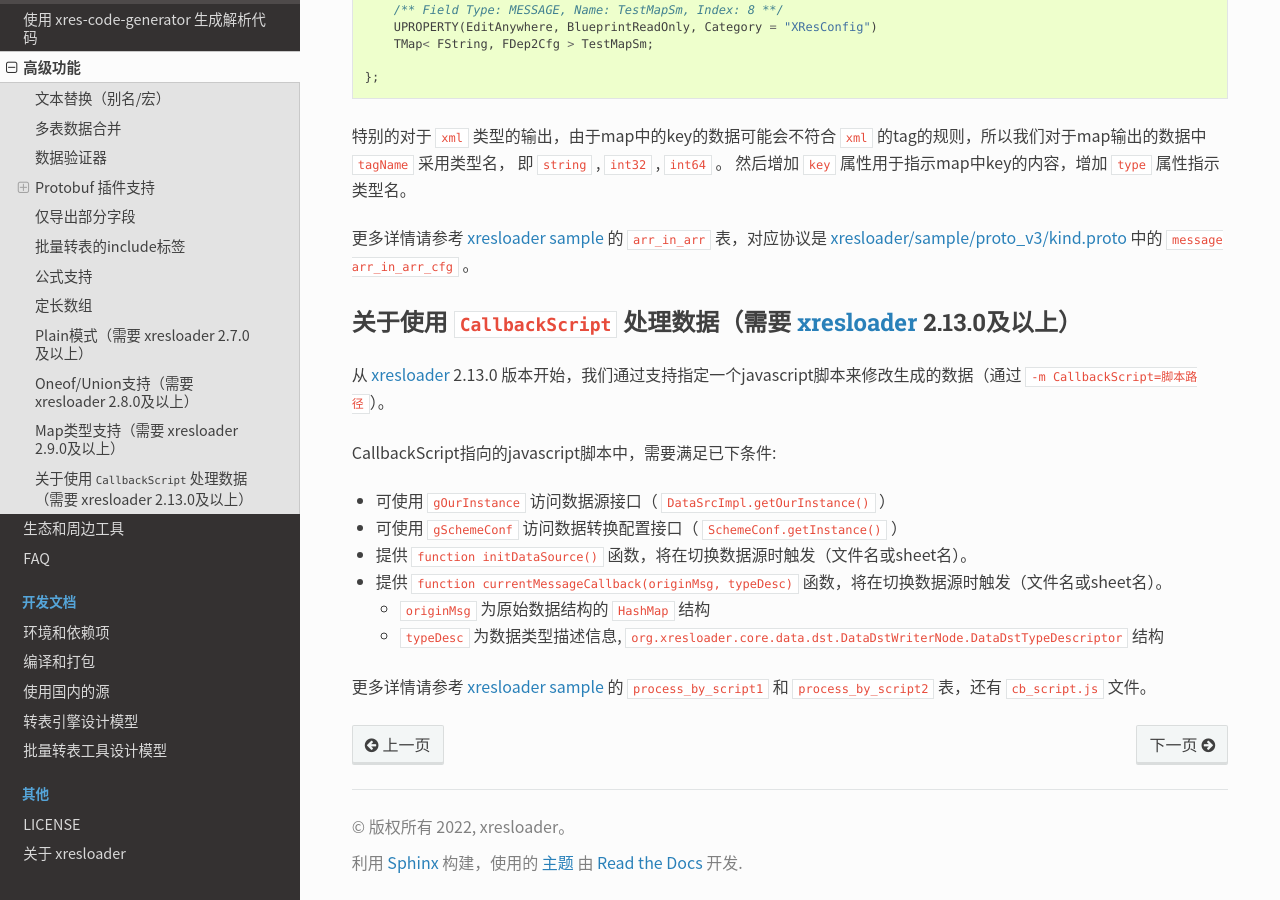
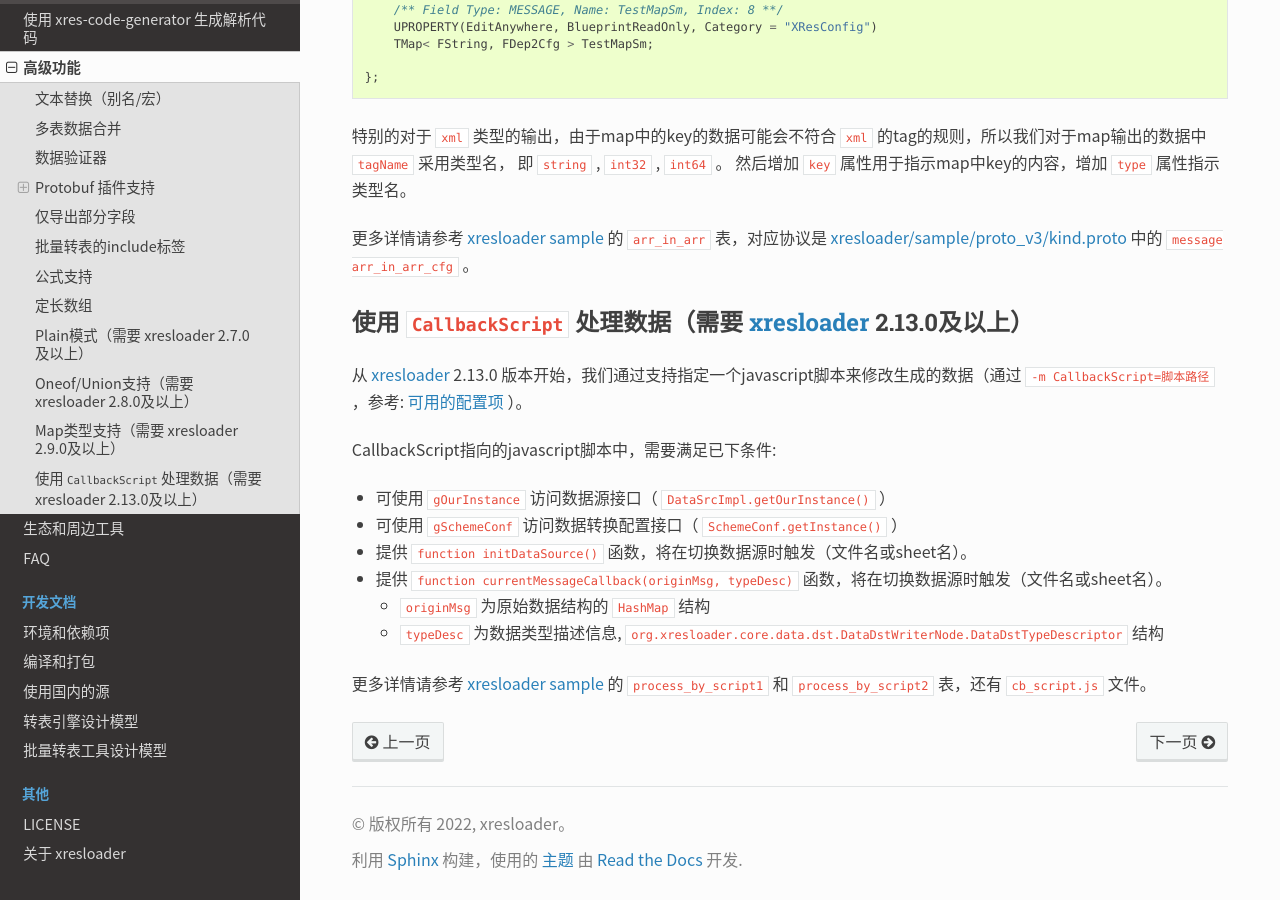
Before and after one commit to xresloader/xresloader-docs, a Sphinx documentation site: the page built from source/users/advance_usage.rst, in a window 1280 px wide and 900 px high, scrolled down 7742 px. Built offline with Sphinx 7.4.7 and the Read the Docs theme 2.0.0, drawn with Linux system fonts in a browser that asks for light colours.

Commit message:
Fix doc
Signed-off-by: WenTao Ou <admin@owent.net>

```diff
--- a/source/users/advance_usage.rst
+++ b/source/users/advance_usage.rst
@@ -402,10 +402,10 @@ Map类型支持（需要 `xresloader`_ 2.9.0及以上）
 
 更多详情请参考 `xresloader sample`_ 的 ``arr_in_arr`` 表，对应协议是 `xresloader/sample/proto_v3/kind.proto`_ 中的 ``message arr_in_arr_cfg`` 。
 
-关于使用 ``CallbackScript`` 处理数据（需要 `xresloader`_ 2.13.0及以上）
+使用 ``CallbackScript`` 处理数据（需要 `xresloader`_ 2.13.0及以上）
 ------------------------------------------------------------------------------------------------------------
 
-从 `xresloader`_ 2.13.0 版本开始，我们通过支持指定一个javascript脚本来修改生成的数据（通过 ``-m CallbackScript=脚本路径``）。
+从 `xresloader`_ 2.13.0 版本开始，我们通过支持指定一个javascript脚本来修改生成的数据（通过 ``-m CallbackScript=脚本路径`` ，参考: :ref:`data-mapping-available-options` ）。
 
 CallbackScript指向的javascript脚本中，需要满足已下条件:
 
```
